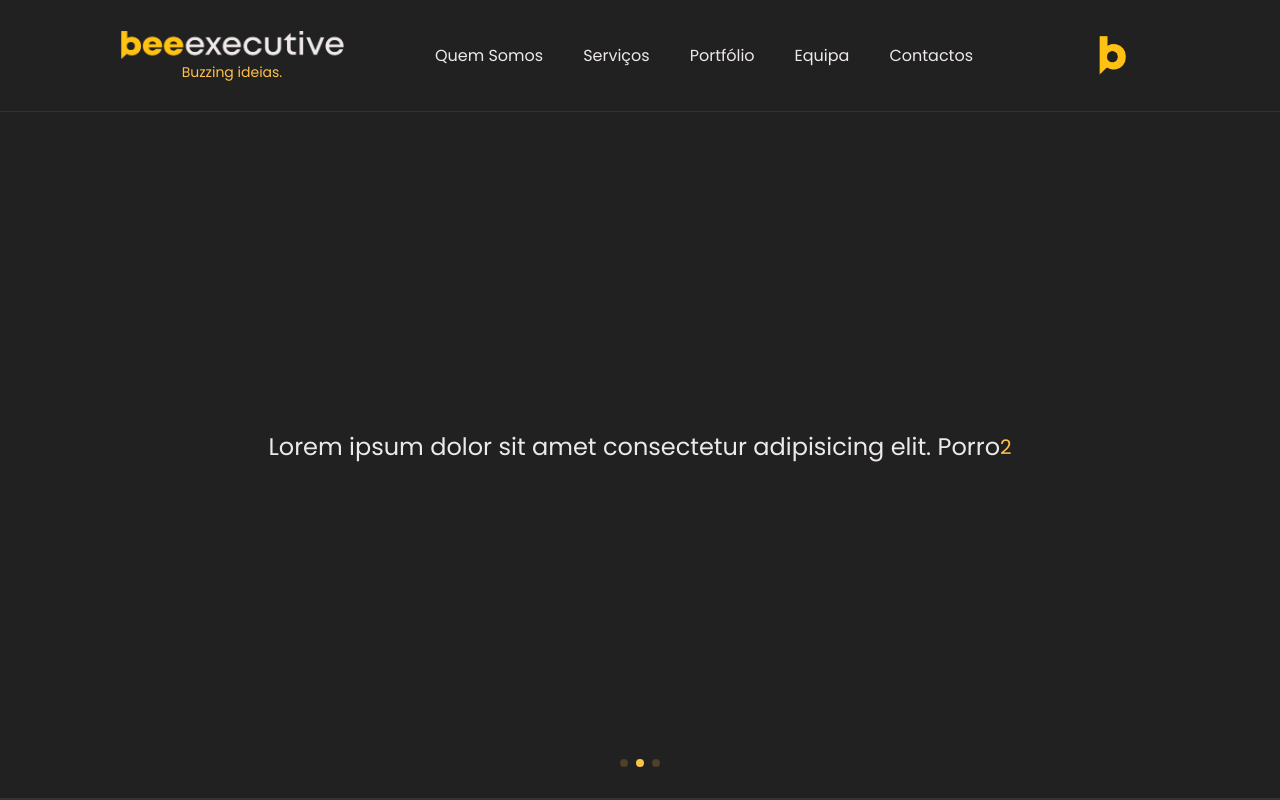
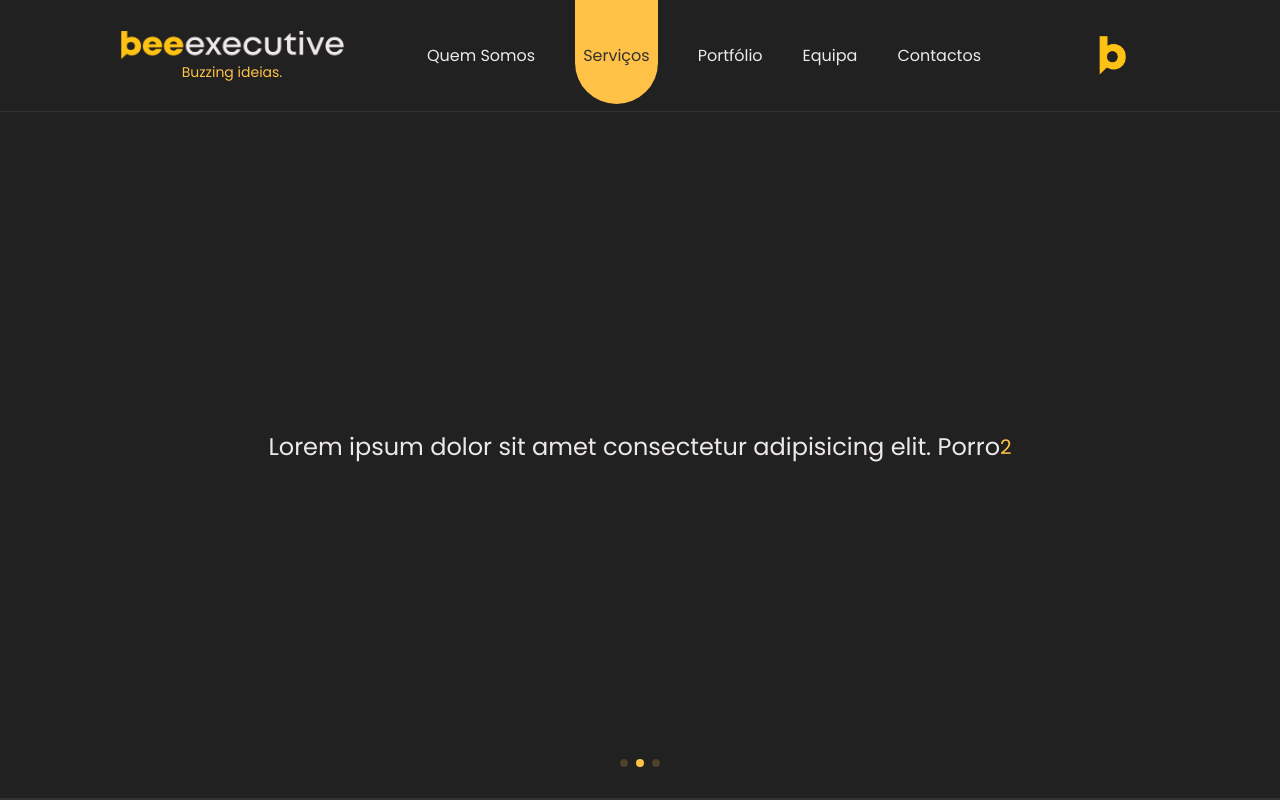
Before and after one commit to blend-angola/BEE-EXECUTIVE, a React (Vite) app: page / in a window 1280 px wide. Shown: the top 800 px of the page. Built offline with nearby package versions, Linux system fonts and the light colour scheme.

Commit message:
feat: not-found-page

```diff
--- a/src/App.tsx
+++ b/src/App.tsx
@@ -4,7 +4,7 @@ import Header from "./components/global/header"
 
 function App() {
   return (
-    <main className="w-full flex flex-col font-Poppins bg-beeBlack-primary">
+    <main className="w-full flex flex-col font-Poppins bg-beeBlack-primary min-h-screen">
       <Header />
       <Outlet />
       <Footer />
--- a/src/components/global/header.tsx
+++ b/src/components/global/header.tsx
@@ -1,32 +1,35 @@
 import Logo from "./logo"
 import Buzz from "./buzz"
 import Container from "./container"
-import { NavLink } from "react-router-dom"
+import { Link, NavLink } from "react-router-dom"
 import { HEADER_LINKS } from "../../constants"
 import MobileButton from "../mobile/mobile-button"
 
 const Header = () => {
-  const isLinkActive =
-    "text-beeYellow-primary text-lg font-semibold capitalize hover:text-beeYellow-secondary duration-200 transition-all ease-in-out"
-  const isNotLinkActive =
-    "text-beeWhiteSmoke text-lgfont-semibold  capitalize hover:text-beeYellow-secondary duration-200 transition-all ease-in-out"
-
   return (
     <header className="relative h-28 bg-beeBlack-primary border-b-[1px] border-b-beeBlack-secondary">
       <Container className="flex items-center h-full justify-between py-2">
         <MobileButton />
-        <Logo className="w-56"/>
+        <Logo className="w-56" />
         <ul className="lg:flex hidden items-center gap-10">
           {HEADER_LINKS.map((link, index) => (
-            <li key={index}>
-              <NavLink
+            <li
+              key={index}
+              className={`${
+                link.active &&
+                "relative flex items-center rounded-b-full px-2 bg-beeYellow-secondary h-28 -top-2"
+              }`}
+            >
+              <Link
                 to={link.link}
-                className={({ isActive }) =>
-                  isActive ? `${isLinkActive}` : `${isNotLinkActive}`
-                }
+                className={`${
+                  link.active
+                    ? "hover:text-beeWhiteSmoke text-beeBlack-secondary"
+                    : "hover:text-beeYellow-secondary text-beeWhiteSmoke"
+                } mt-4 text-base font-normal capitalize duration-200 transition-all ease-in-out`}
               >
                 {link.label}
-              </NavLink>
+              </Link>
             </li>
           ))}
         </ul>
--- a/src/components/mobile/mobile-button.tsx
+++ b/src/components/mobile/mobile-button.tsx
@@ -1,10 +1,9 @@
 import { useState } from "react"
+import { motion } from "framer-motion"
+import { Link } from "react-router-dom"
 import { IoMdMenu } from "react-icons/io"
 import { MdClose } from "react-icons/md"
-
-import { AnimatePresence, motion } from "framer-motion"
 import { HEADER_LINKS } from "../../constants"
-import { Link } from "react-router-dom"
 
 const MobileButton = () => {
   const [isOpen, setIsOpen] = useState(false)
--- a/src/constants.ts
+++ b/src/constants.ts
@@ -2,22 +2,27 @@ export const HEADER_LINKS = [
   {
     link: "quem-somos",
     label: "quem somos",
+    active: false,
   },
   {
     link: "servicos",
     label: "serviços",
+    active: true,
   },
   {
     link: "portfolio",
     label: "portfólio",
+    active: false,
   },
   {
     link: "equipa",
     label: "equipa",
+    active: false,
   },
   {
     link: "buzz",
     label: "contactos",
+    active: false,
   },
 ]
 
--- a/src/index.css
+++ b/src/index.css
@@ -8,3 +8,9 @@
   background-color: #ffc146 !important;
   border: 2px solid #f9c347 !important;
 }
+
+body {
+  margin: 0px;
+  padding: 0px;
+  box-sizing: border-box;
+}
--- a/src/main.tsx
+++ b/src/main.tsx
@@ -5,6 +5,7 @@ import ReactDOM from "react-dom/client"
 import { RouterProvider, createBrowserRouter } from "react-router-dom"
 
 import HomePage from "./pages/home-page.tsx"
+import NotFoundPage from "./pages/not-found-page.tsx"
 
 const router = createBrowserRouter([
   {
@@ -15,6 +16,10 @@ const router = createBrowserRouter([
         index: true,
         element: <HomePage />,
       },
+      {
+        path: "*",
+        element: <NotFoundPage />,
+      },
     ],
   },
 ])
--- /dev/null
+++ b/src/pages/not-found-page.tsx
@@ -0,0 +1,21 @@
+import { Link } from "react-router-dom"
+
+const NotFoundPage = () => {
+  return (
+    <main className="w-full h-full">
+      <div className="max-w-96 mx-auto mt-4 flex flex-col gap-6 ">
+        <h1 className="text-beeYellow-secondary text-3xl font-medium">
+          Página não encontrada
+        </h1>
+        <Link
+          to="/"
+          className="border-[1px] border-beeWhiteSmoke/20 px-4 text-center hover:bg-beeBlack-secondary transition-all duration-200 ease-in-out text-beeWhiteSmoke rounded-xl py-2"
+        >
+          Voltar à página inicial
+        </Link>
+      </div>
+    </main>
+  )
+}
+
+export default NotFoundPage
```
